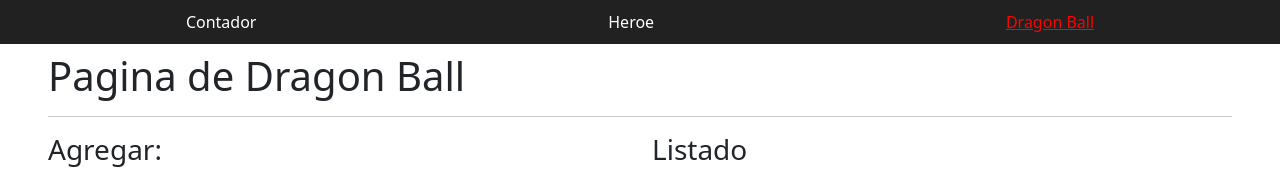
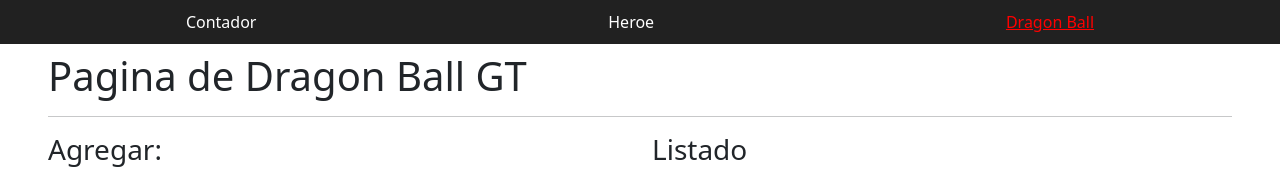
Before and after one commit to ChristianViracocha44/CursoAngular, an Angular app in the folder 02-Angular/01-bases/: page /dragonball in a window 1280 px wide. Shown: the top 169 px of the page. Built offline with nearby package versions, Linux system fonts and the light colour scheme.

Commit message:
Actualizacion del Titulo por GT

```diff
--- a/02-Angular/01-bases/src/app/pages/dragonball-page/dragonball-page.component.html
+++ b/02-Angular/01-bases/src/app/pages/dragonball-page/dragonball-page.component.html
@@ -1,4 +1,4 @@
-<h1>Pagina de Dragon Ball</h1>
+<h1>Pagina de Dragon Ball GT</h1>
 <hr />
 
 <section class="row">
```
